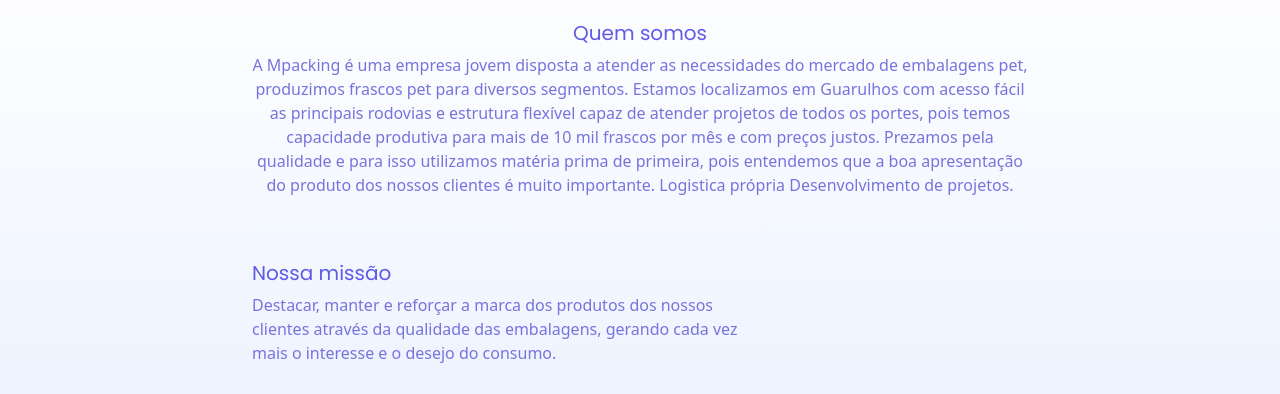
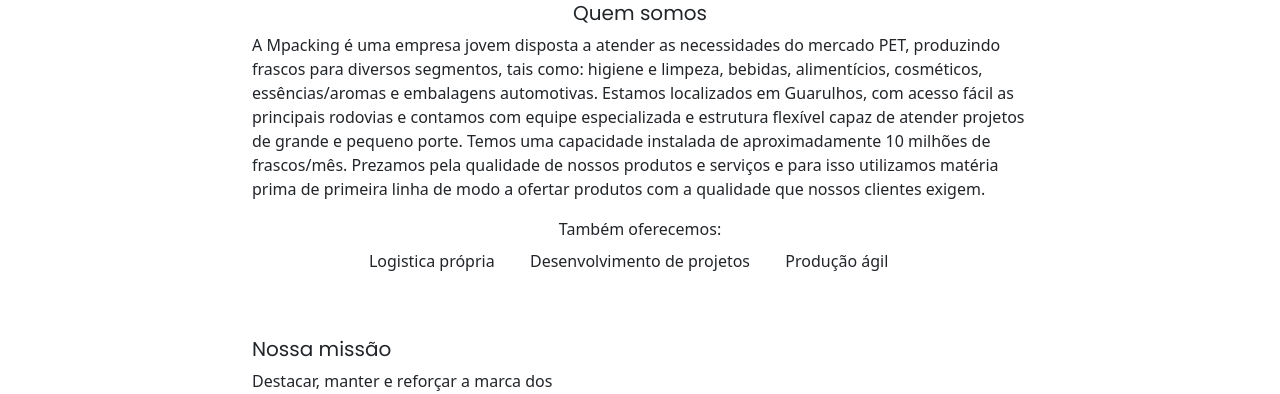
Before and after one commit to elizbethsandri/Mpacking, a website: page empresa.html in a window 1280 px wide. Shown: the part 350-744 px from the top of the page. Drawn offline with nearby package versions, Linux system fonts and the light colour scheme.

Commit message:
Added pantene colors and other tests

```diff
--- a/css/contato.css
+++ b/css/contato.css
@@ -3,8 +3,11 @@
 :root {
     --heading-font-family: 'Poppins', sans-serif;
     --default-font-family: 'Montserrat', sans-serif;
-    --primary-color: rgb(13, 110, 253);
+    --primary-color: #0101fa;
+    --secondary-color: #fecb02;
+    --third-color: #0b08d7;
 }
+
 
 .navbar {
     background-color: rgb(248, 248, 248);
@@ -23,14 +26,11 @@
     font-family: var(--heading-font-family);
     font-size: 14px;
     font-weight: 400;
-    color: var(--primary-color);
 }
 
 nav a {
     text-decoration: none;
     padding: 0px 50px;
-    display: flex;
-    justify-content: center;
 }
 
 .contact-us {
@@ -82,3 +82,10 @@
 .icon-link:hover {
     font-size: 30px;
 }
+
+.building img {
+    margin: 0 auto;
+    max-width: 80%;
+    border-radius: 4px;
+
+}
--- a/css/empresa.css
+++ b/css/empresa.css
@@ -3,13 +3,15 @@
 :root {
     --heading-font-family: 'Poppins', sans-serif;
     --default-font-family: 'Montserrat', sans-serif;
-    --primary-color: rgb(13, 110, 253);
+    --primary-color: #0101fa;
+    --secondary-color: #fecb02;
+    --third-color: #0b08d7;
+    --text: rgb(33, 37, 41);
 }
 
 body {
     display: flex;
     justify-content: center;
-    background: linear-gradient(0deg, rgba(110, 157, 252, 0.323) 2%, rgba(255,255,255,1) 80%);
 }
 
 .navbar {
@@ -48,7 +50,7 @@
     font-size: 20px;
     font-family: var(--heading-font-family);
     font-weight: 400;
-    color: rgb(95, 91, 229);
+    color: var(--text);
 }
 
 .contact-us p {
@@ -66,13 +68,17 @@
     justify-content: start;
 }
 
+.benefits ul {
+    display: inline;
+}
+
 .visao {
     display: flex;
     justify-content: end;
 }
 
 .body p {
-    color: rgb(118, 116, 220);
+    color: var(--text);
 }
 
 .social {
--- a/empresa.html
+++ b/empresa.html
@@ -53,23 +53,42 @@
           <div class="image text-center">
             <img src="/images/logo.jpg" alt="Mpacking" width="500px">
           </div>
-          <div class="quem-somos mt-4 text-center">
+          <div class="quem-somos mt-1 text-center">
             <h2 class="titles">Quem somos</h2>
-            <p>
-                A Mpacking é uma empresa jovem disposta a atender as necessidades do mercado de embalagens pet,
-                produzimos frascos pet para diversos segmentos.
-                Estamos localizamos em Guarulhos com acesso fácil as principais rodovias e estrutura flexível
-                capaz de atender projetos de todos os portes, pois temos capacidade produtiva para mais de 10
-                mil frascos por mês e com preços justos.
-                Prezamos pela qualidade e para isso utilizamos matéria prima de primeira, pois entendemos que a
-                boa apresentação do produto dos nossos clientes é muito importante. Logistica própria Desenvolvimento
-                de projetos.
+            <p class="text-start">
+              A Mpacking é uma empresa jovem disposta a
+              atender as necessidades do mercado PET,
+              produzindo frascos para diversos segmentos, tais
+              como: higiene e limpeza, bebidas, alimentícios,
+              cosméticos, essências/aromas e embalagens
+              automotivas. Estamos localizados em Guarulhos,
+              com acesso fácil as principais rodovias e contamos
+              com equipe especializada e estrutura flexível capaz
+              de atender projetos de grande e pequeno porte.
+              Temos uma capacidade instalada de
+              aproximadamente 10 milhões de frascos/mês.
+              Prezamos pela qualidade de nossos produtos e
+              serviços e para isso utilizamos matéria prima de
+              primeira linha de modo a ofertar produtos com a
+              qualidade que nossos clientes exigem. <br />
+              <div class="text-center pb-2">Também oferecemos:</div>
+                <div class="row">
+                  <div class="col text-end">
+                      Logistica própria
+                  </div>
+                  <div class="col">
+                      Desenvolvimento de projetos
+                  </div>
+                  <div class="col text-start">
+                      Produção ágil
+                  </div>
+                </div>
             </p>
           </div>
           <div class="business mt-5">
           <div class="row">
           <div class="missao pt-3 text-start">
-            <div class="col-8">
+            <div class="col-5">
             <h2 class="titles">Nossa missão</h2>
             <p>
                 Destacar, manter e reforçar a marca dos produtos dos nossos clientes através da qualidade das
@@ -78,7 +97,7 @@
             </div>
           </div>
           <div class="visao pt-3 text-end">
-            <div class="col-8">
+            <div class="col-5">
             <h2 class="titles">Nossa visão</h2>
             <p>
                 Ser referência nacional em produção de garrafas pet, com parcerias duradoras atendendo
--- a/package.json
+++ b/package.json
@@ -1,5 +1,6 @@
 {
   "dependencies": {
-    "live-server": "^1.1.0"
+    "live-server": "^1.1.0",
+    "medium-zoom": "^1.0.8"
   }
 }
```
Also changed, not shown: contato.html (+17 -10 lines), index.html (+6 -4 lines), images/hero.png (added), images/map.jpg (added), 1 other file.
